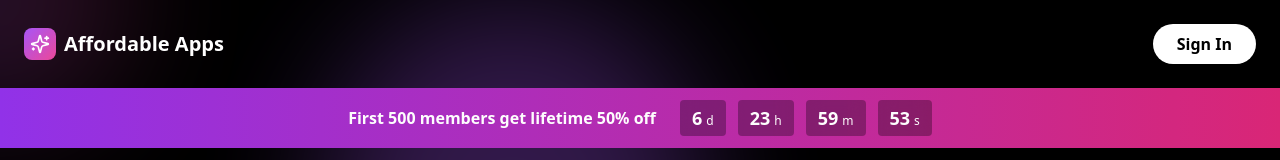
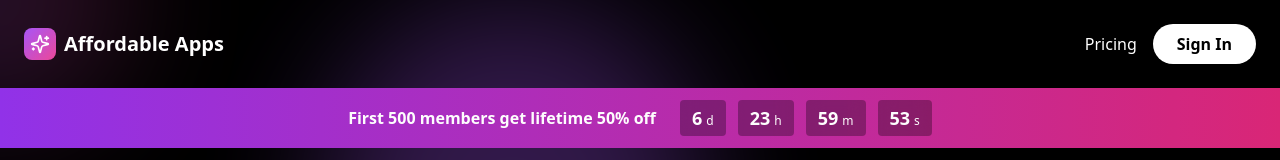
Before and after one commit to tinsgeo/affordable-apps, a Next.js app: page / in a window 1280 px wide. Shown: the top 160 px of the page. Built offline with nearby package versions, Linux system fonts and the light colour scheme.

Commit message:
Update page.tsx
link to pricing page added

```diff
--- a/app/page.tsx
+++ b/app/page.tsx
@@ -115,12 +115,20 @@ export default function InteractiveLanding() {
             </div>
             <span className="text-xl font-bold">Affordable Apps</span>
           </div>
+          <div className="flex items-center gap-4">
+            <a
+              href="/pricing"
+              className="text-white hover:text-purple-300 transition-colors font-medium hidden sm:block"
+            >
+              Pricing
+            </a>
             <button
               onClick={handleAuthClick}
               className="px-6 py-2 bg-white text-black rounded-full font-semibold hover:bg-gray-100 transition-all hover:scale-105 active:scale-95"
             >
               Sign In
             </button>
+          </div>
         </header>
 
         {/* Countdown Banner */}
```
Lines whose indentation alone changed are shown as unchanged.
